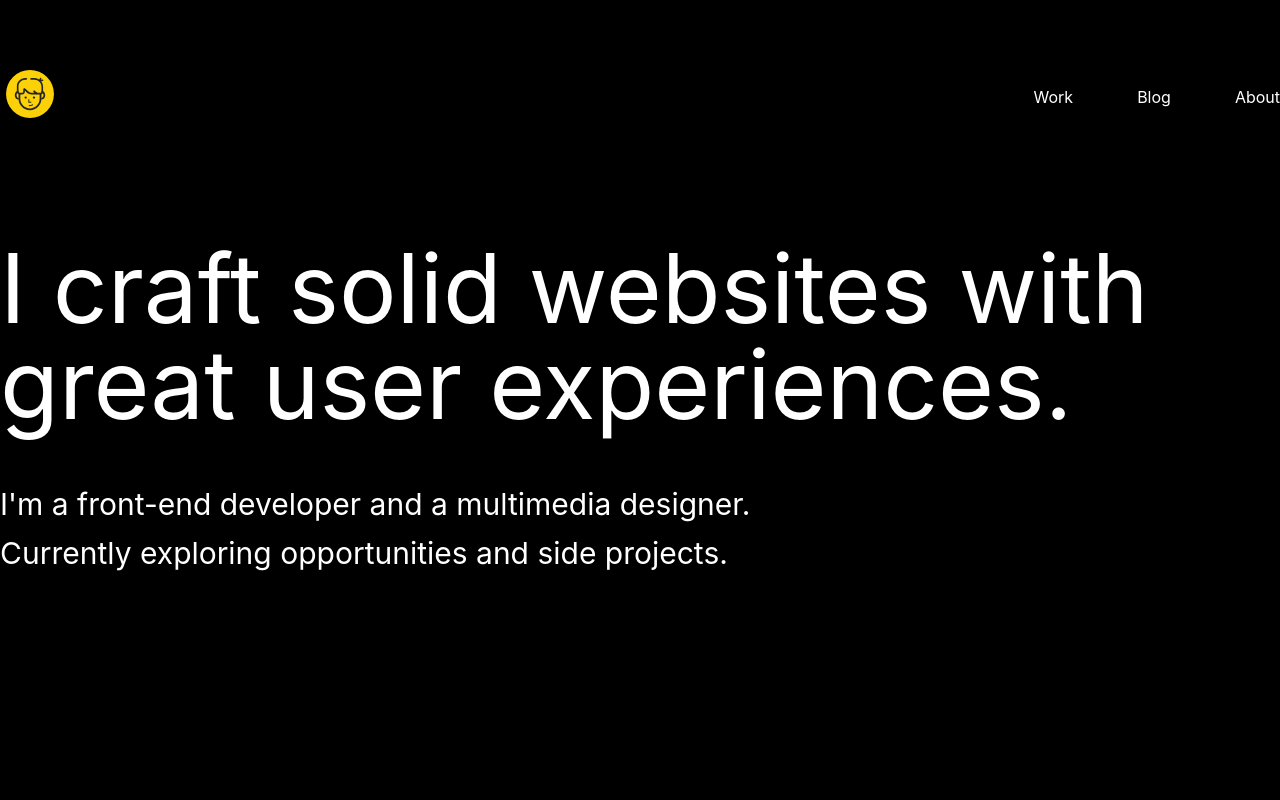
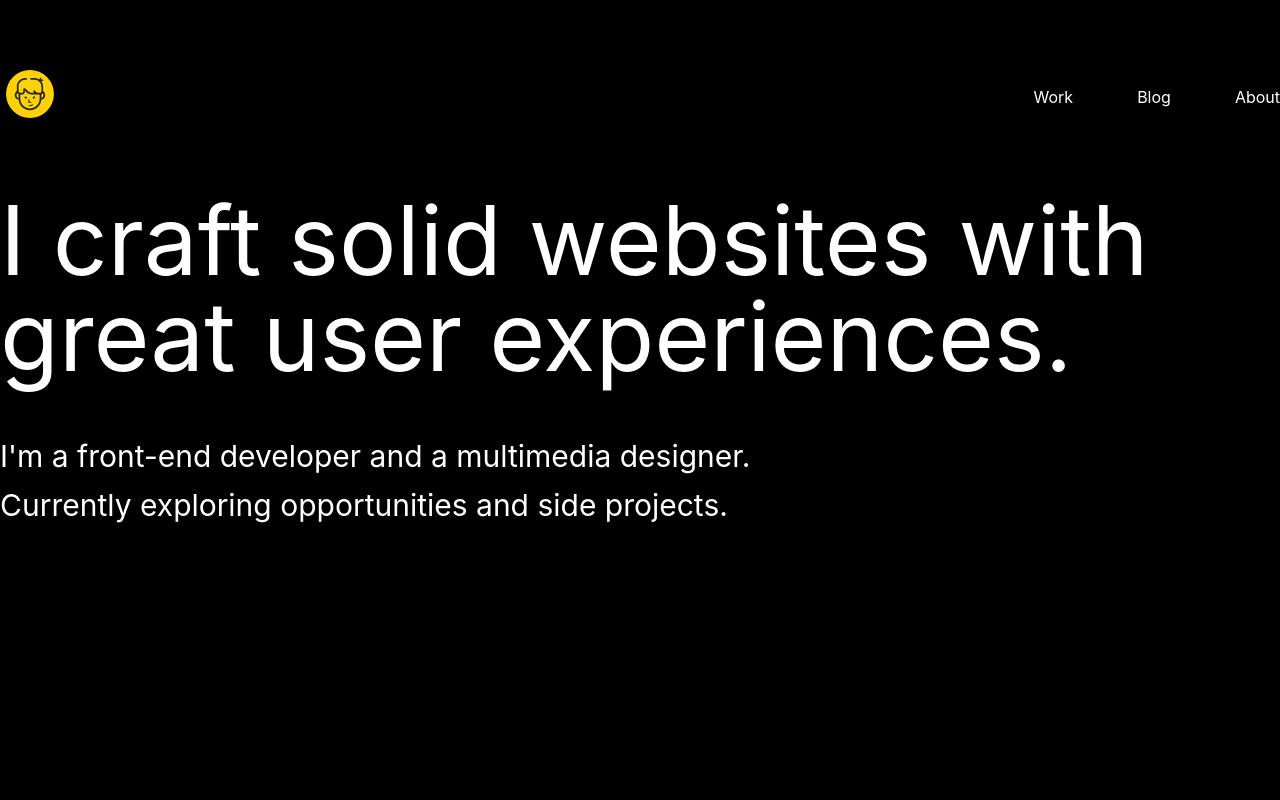
Before and after one commit to Johnmojo/johnnychai.com, a Next.js app: page / in a window 1280 px wide. Shown: the top 800 px of the page. Built offline with nearby package versions, Linux system fonts and the light colour scheme.

Commit message:
fix: add eslint @types. Adjust Hero.tsx with 100vh

```diff
--- a/components/Content/Hero.tsx
+++ b/components/Content/Hero.tsx
@@ -6,8 +6,8 @@ interface Props {
 
 const Hero = ({ title, intro, status }: Props) => {
   return (
-    <section className="bg-white pt-60 pb-48 transition-all duration-500 ease-in-out dark:bg-black">
-      <div className="mx-auto max-w-screen-xl">
+    <section className="bg-white transition-all duration-500 ease-in-out dark:bg-black">
+      <div className="mx-auto h-screen max-w-screen-xl py-48">
         <h1 className="text-8xl text-black dark:text-white">{title}</h1>
         <h3 className="my-12 text-3xl leading-relaxed text-black dark:text-white">
           {intro} <br />
--- a/components/Content/SkillCard.tsx
+++ b/components/Content/SkillCard.tsx
@@ -1,5 +1,5 @@
 interface Props {
-  text: String;
+  text: string;
 }
 
 const SkillCard = ({ text }: Props) => {
--- a/components/Content/Slideshow.tsx
+++ b/components/Content/Slideshow.tsx
@@ -1,9 +1,9 @@
 import { useEffect, useState } from "react";
 import Image from "next/image";
-import { slideshowType } from "../../lib/types";
+import { SlideshowType } from "../../lib/types";
 
 interface Props {
-  data: slideshowType[];
+  data: SlideshowType[];
 }
 
 const Slideshow = ({ data }: Props) => {
--- a/components/Layout/BlogLayout.tsx
+++ b/components/Layout/BlogLayout.tsx
@@ -1,6 +1,12 @@
 import Image from "next/image";
 import { MDXRemote } from "next-mdx-remote";
 import Hero from "../../components/Content/Hero";
+// import { BlogType, MDXContentType } from "../../lib/types";
+
+// interface Props {
+//   data: BlogType[];
+//   content: MDXContentType[];
+// }
 
 const BlogLayout = ({ data, content }) => {
   const mdxComponents = {
--- a/components/Layout/TemplateLayout.tsx
+++ b/components/Layout/TemplateLayout.tsx
@@ -11,7 +11,7 @@ const TemplateLayout = ({ children }: Props) => {
   const [edge, setEdge] = useState(true);
   const [transparent, setTransparent] = useState(true);
 
-  let oldScrollY: number = 0;
+  let oldScrollY = 0;
 
   const handleScroll = () => {
     // Reach edge
--- a/package.json
+++ b/package.json
@@ -20,14 +20,16 @@
     "@types/node": "18.6.2",
     "@types/react": "18.0.15",
     "@types/react-dom": "18.0.6",
+    "@typescript-eslint/eslint-plugin": "^5.32.0",
+    "@typescript-eslint/parser": "^5.32.0",
     "autoprefixer": "^10.4.8",
-    "eslint": "8.20.0",
+    "eslint": "^8.20.0",
     "eslint-config-next": "12.2.3",
     "eslint-config-prettier": "^8.5.0",
     "postcss": "^8.4.14",
     "prettier": "^2.7.1",
     "prettier-plugin-tailwindcss": "^0.1.13",
     "tailwindcss": "^3.1.7",
-    "typescript": "4.7.4"
+    "typescript": "^4.7.4"
   }
 }
```
Also changed, not shown: lib/types.ts (+7 -1 lines), pages/blog/[slug].tsx (+7 -2 lines), pages/blog/index.tsx (+6 -2 lines), pages/work/index.tsx (+6 -2 lines), .eslintrc.json, 1 other file (tests, documents, lock files or other folders).
